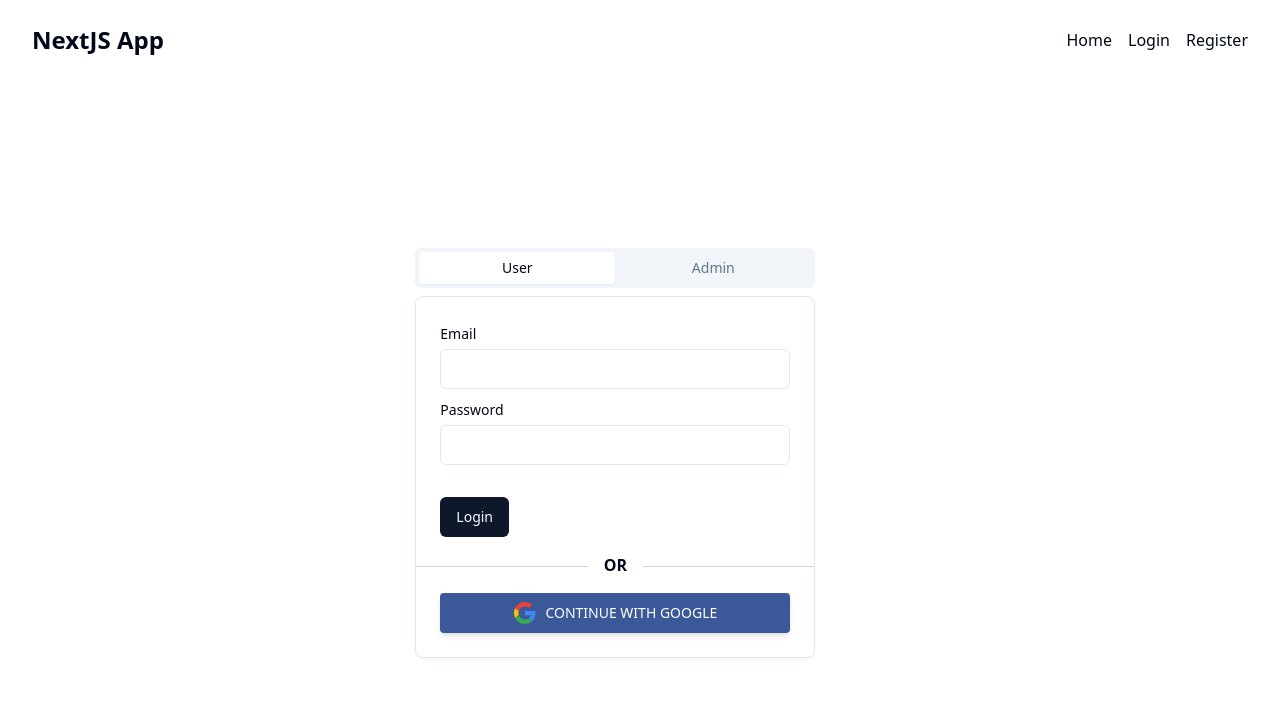
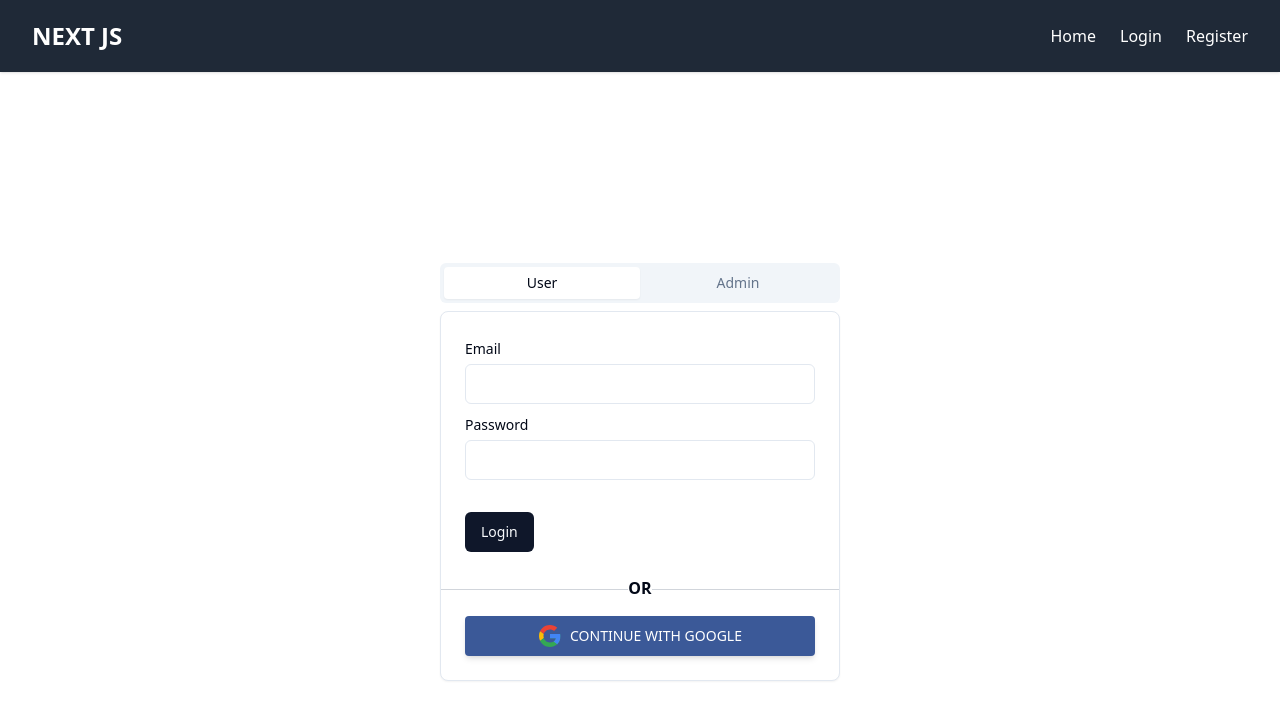
Before and after one commit to FarjadAkbar/nextauth-with-postgres-prisma, a Next.js app: page /login in a window 1280 px wide. Shown: the top 720 px of the page. Built offline with nearby package versions, Linux system fonts and the light colour scheme; no server answers.

Commit message:
feat: protected routes and responsiveness

```diff
--- a/package.json
+++ b/package.json
@@ -20,7 +20,7 @@
   "dependencies": {
     "@hookform/resolvers": "^3.2.0",
     "@next-auth/prisma-adapter": "^1.0.7",
-    "@prisma/client": "^5.1.1",
+    "@prisma/client": "^5.2.0",
     "@radix-ui/react-alert-dialog": "^1.0.4",
     "@radix-ui/react-checkbox": "^1.0.4",
     "@radix-ui/react-dialog": "^1.0.4",
@@ -60,7 +60,7 @@
   },
   "devDependencies": {
     "@types/bcryptjs": "^2.4.2",
-    "prisma": "^5.1.1",
+    "prisma": "^5.2.0",
     "ts-node": "^10.9.1"
   },
   "main": "index.js",
--- a/src/app/admin/page.tsx
+++ b/src/app/admin/page.tsx
@@ -1,13 +1,15 @@
-import { getServerSession } from "next-auth/next";
-import { authOptions } from "@/lib/auth";
-import { redirect } from "next/navigation";
+"use client";
+import { useRouter } from "next/navigation";
 import Header from "@/components/header.component";
 import AdminPage from "@/components/payments/page";
+import { useSession } from "next-auth/react";
 
-export default async function Page() {
-  const session = await getServerSession(authOptions);
-  if (session == null) {
-    return redirect("/login");
+export default  function Page() {
+  const { data: session } = useSession()
+  const router = useRouter()
+
+  if (session === null) {
+    return router.push("/login");
   } else {
     return (
       <>
--- /dev/null
+++ b/src/app/context/client-provider.tsx
@@ -0,0 +1,13 @@
+'use client'
+import { SessionProvider } from "next-auth/react"
+export default function Provider ({
+  children,
+  session
+}: {
+  children: React.ReactNode
+  session: any
+}): React.ReactNode {
+  return <SessionProvider session={session}>
+    {children}
+  </SessionProvider>
+}
--- a/src/app/layout.tsx
+++ b/src/app/layout.tsx
@@ -1,22 +1,27 @@
+import { getServerSession } from "next-auth/next";
+import { authOptions } from "@/lib/auth";
+import { Toaster } from "@/components/ui/toaster";
+import Provider from "./context/client-provider";
 import "./globals.css";
-import { NextAuthProvider } from "./providers";
-import { Toaster } from "@/components/ui/toaster"
 
 export const metadata = {
   title: "Next Auth with Prisma",
   description: "Next Auth with Prisma and Postgres ",
 };
 
-export default function RootLayout({
+export default async function RootLayout({
   children,
 }: {
   children: React.ReactNode;
 }) {
+  const session = await getServerSession(authOptions);
   return (
     <html lang="en">
       <body>
-        <NextAuthProvider>{children}</NextAuthProvider>
-        <Toaster />
+        <Provider session={session}>
+          {children}
+          <Toaster />
+        </Provider>
       </body>
     </html>
   );
--- a/src/app/login/page.tsx
+++ b/src/app/login/page.tsx
@@ -1,18 +1,32 @@
 "use client"
 import { CustomTabs } from "@/components/CustomTabs";
 import Header from "@/components/header.component";
+import { useSession } from "next-auth/react";
+import { useRouter } from "next/navigation";
 
 export default function LoginPage() {
-  return (
-    <>
-      <Header />
-      <section className="bg-ct-blue-600 min-h-screen pt-20">
-        <div className="container mx-auto px-6 py-12 h-full flex justify-center items-center">
-          <div className="md:w-8/12 lg:w-5/12 bg-white px-8 py-10">
+  const { data: session } = useSession()
+  const router = useRouter()
+
+  {
+    if(session === null){
+      return(
+        <>
+        <Header />
+      <section className="bg-ct-blue-600 min-h-screen flex justify-center items-center">
+        <div className="flex justify-center items-center">
+          <div className="bg-white px-8 py-10">
              <CustomTabs />
           </div>
         </div>
       </section>
-    </>
-  );
+        </>
+      )
+    }else{
+      return (
+        router.push('/')
+      )
+    }
+  }
+
 }
--- a/src/app/providers.tsx
+++ b/src/app/providers.tsx
@@ -1,11 +1,8 @@
 "use client";
-
 import { SessionProvider } from "next-auth/react";
-
 type Props = {
   children?: React.ReactNode;
 };
-
 export const NextAuthProvider = ({ children }: Props) => {
   return <SessionProvider>{children}</SessionProvider>;
 };
--- a/src/components/CustomTabs/index.tsx
+++ b/src/components/CustomTabs/index.tsx
@@ -74,7 +74,7 @@
     resolver: zodResolver(schema),
   });
   return (
-    <Tabs defaultValue="email" className="w-[400px]">
+    <Tabs defaultValue="email" className="w-full lg:w-[100%] md:w-[400px] lg:w-[400px] xl:w-[400px]">
       <TabsList className="grid w-full grid-cols-2">
         <TabsTrigger value="email">User</TabsTrigger>
         <TabsTrigger value="password">Admin</TabsTrigger>
@@ -86,8 +86,8 @@
             errors={errors}
             handleSubmit={handleSubmit(onSubmit)}
           />
-          <div className="flex items-center my-4 before:flex-1 before:border-t before:border-gray-300 before:mt-0.5 after:flex-1 after:border-t after:border-gray-300 after:mt-0.5">
-            <p className="text-center font-semibold mx-4 mb-0">OR</p>
+          <div className="mt-0 mb-4 flex items-center my-4 before:flex-1 before:border-t before:border-gray-300 before:mt-0.5 after:flex-1 after:border-t after:border-gray-300 after:mt-0.5">
+            <p className="text-center font-semibold">OR</p>
           </div>
 
           <div className="p-6 pt-0">
--- a/src/components/header.component.tsx
+++ b/src/components/header.component.tsx
@@ -1,8 +1,8 @@
-"use client"
+"use client";
+import Link from "next/link";
+import { useState } from "react";
+import { useRouter } from "next/navigation";
 import { signOut, useSession } from "next-auth/react";
-import Link from "next/link";
-import { useRouter } from "next/navigation";
-import { useEffect } from "react";
 
 type User = {
   id: string;
@@ -11,41 +11,84 @@
   randomKey: string;
   role: string;
 };
-
-const Header = () => {
+export default function Header() {
+  const [navbar, setNavbar] = useState(false);
   const router = useRouter();
   const { data: session } = useSession();
   const user = session?.user as User;
-
 
   const handleLogout = async () => {
     await signOut();
     router.push("/login");
   };
-
   return (
-    <header className="bg-white h-20">
-      <nav className="h-full flex justify-between container items-center">
     <div>
-          <Link href="/" className="text-ct-dark-600 text-2xl font-semibold">
-            NextJS App
-          </Link>
+      <nav className="w-full bg-gray-800 shadow">
+        <div className="justify-between px-4 mx-auto lg:max-w-7xl md:items-center md:flex md:px-8">
+          <div>
+            <div className="flex items-center justify-between py-3 md:py-5 md:block">
+              <a href="#">
+                <h2 className="text-2xl text-white font-bold">NEXT JS</h2>
+              </a>
+              <div className="md:hidden">
+                <button
+                  className="p-2 text-gray-700 rounded-md outline-none focus:border-gray-400 focus:border"
+                  onClick={() => setNavbar(!navbar)}
+                >
+                  {navbar ? (
+                    <svg
+                      xmlns="http://www.w3.org/2000/svg"
+                      className="w-6 h-6 text-white"
+                      viewBox="0 0 20 20"
+                      fill="currentColor"
+                    >
+                      <path
+                        fillRule="evenodd"
+                        d="M4.293 4.293a1 1 0 011.414 0L10 8.586l4.293-4.293a1 1 0 111.414 1.414L11.414 10l4.293 4.293a1 1 0 01-1.414 1.414L10 11.414l-4.293 4.293a1 1 0 01-1.414-1.414L8.586 10 4.293 5.707a1 1 0 010-1.414z"
+                        clipRule="evenodd"
+                      />
+                    </svg>
+                  ) : (
+                    <svg
+                      xmlns="http://www.w3.org/2000/svg"
+                      className="w-6 h-6 text-white"
+                      fill="none"
+                      viewBox="0 0 24 24"
+                      stroke="currentColor"
+                      strokeWidth={2}
+                    >
+                      <path
+                        strokeLinecap="round"
+                        strokeLinejoin="round"
+                        d="M4 6h16M4 12h16M4 18h16"
+                      />
+                    </svg>
+                  )}
+                </button>
               </div>
-        <ul className="flex items-center gap-4">
+            </div>
+          </div>
+          <div>
+            <div
+              className={`flex-1 justify-self-center pb-3 mt-8 md:block md:pb-0 md:mt-0 ${
+                navbar ? "block" : "hidden"
+              }`}
+            >
+              <ul className="items-center justify-center space-y-8 md:flex md:space-x-6 md:space-y-0">
                 <li>
-            <Link href="/" className="text-ct-dark-600">
+                  <Link href="/" className="text-white">
                     Home
                   </Link>
                 </li>
                 {!user ? (
                   <>
                     <li>
-                <Link href="/login" className="text-ct-dark-600">
+                      <Link href="/login" className="text-white">
                         Login
                       </Link>
                     </li>
                     <li>
-                <Link href="/register" className="text-ct-dark-600">
+                      <Link href="/register" className="text-white">
                         Register
                       </Link>
                     </li>
@@ -54,25 +97,26 @@
                   <>
                     {user.role === "ADMIN" && (
                       <li>
-                  <Link href="/admin" className="text-ct-dark-600">
+                        <Link href="/admin" className="text-white">
                           Admin
                         </Link>
                       </li>
                     )}
                     <li>
-                <Link href="/profile" className="text-ct-dark-600">
+                      <Link href="/profile" className="text-white">
                         Profile
                       </Link>
                     </li>
-              <li className="cursor-pointer" onClick={handleLogout}>
+                    <li className="cursor-pointer text-white" onClick={handleLogout}>
                       Logout
                     </li>
                   </>
                 )}
               </ul>
+            </div>
+          </div>
+        </div>
       </nav>
-    </header>
+    </div>
   );
-};
-
-export default Header;
+}
--- a/src/components/loginForm/index.tsx
+++ b/src/components/loginForm/index.tsx
@@ -13,7 +13,7 @@
 export default function LoginForm(props: LoginFormProps) {
   return (
     <form onSubmit={props.handleSubmit}>
-      <CardContent className="space-y-2 pt-6 pb-0">
+      <CardContent className="space-y-2 pt-6 pb-6">
         <Controller
           name="email"
           control={props.control}
--- a/src/components/payments/page.tsx
+++ b/src/components/payments/page.tsx
@@ -37,7 +37,7 @@
   }, []);
 
   return (
-    <div className="container mx-auto py-10">
+    <div className="mx-auto py-10">
       {data ? (
         <DataTable
           columns={columns}
```
Also changed, not shown: 1 other file (tests, documents, lock files or other folders). Lines whose indentation alone changed are shown as unchanged.
